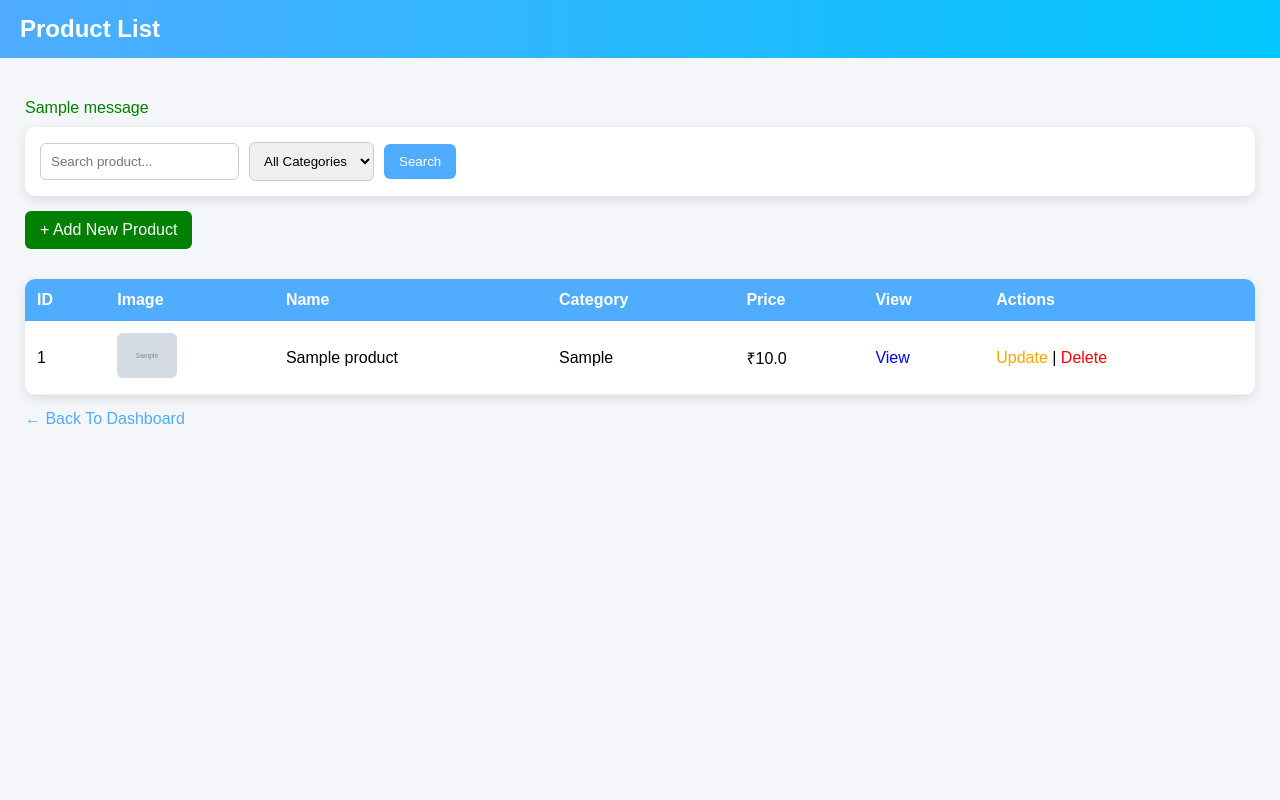
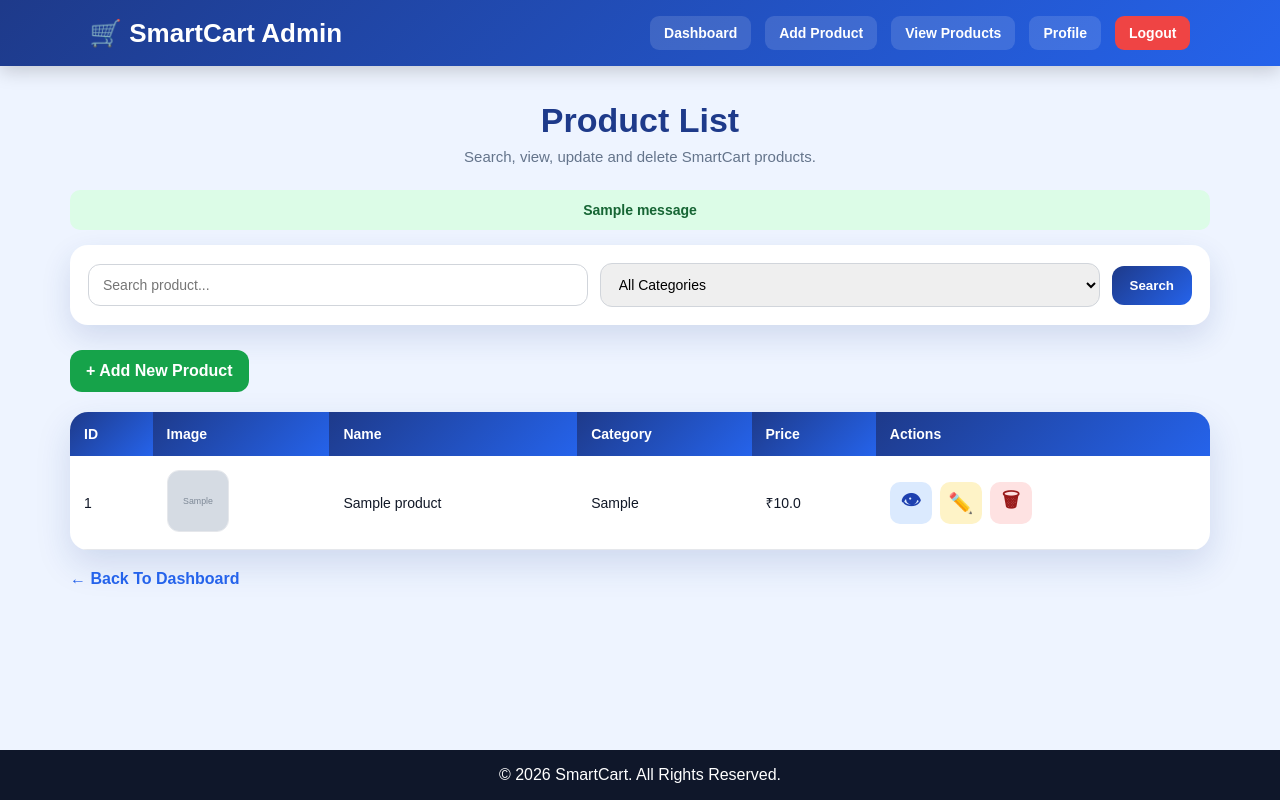
Before and after one commit to swathi0617/Smartcart, a Flask app: page /admin/item-list in a window 1280 px wide. Run offline with Flask 2, Linux system fonts and the light colour scheme; the visitor is signed in with stand-in values (Sample User, id 1); tables that the repository leaves empty hold one stand-in row (values such as "Sample post"); grey boxes marked "Sample" are stand-in pictures; one stand-in notice (Sample message) is shown.

Commit message:
Update item_list.html

```diff
--- a/templates/admin/item_list.html
+++ b/templates/admin/item_list.html
@@ -1,177 +1,377 @@
 <!DOCTYPE html>
-<html>
+<html lang="en">
 <head>
-    <title>Products List</title>
+<meta charset="UTF-8">
+<meta name="viewport" content="width=device-width, initial-scale=1.0">
+<title>Products List - SmartCart</title>
 
 <style>
-        body {
-            margin: 0;
-            font-family: Arial, sans-serif;
-            background: #f4f6f9;
+*{
+margin:0;
+padding:0;
+box-sizing:border-box;
+font-family:Arial,sans-serif;
 }
 
-        /* Header */
-        .header {
-            background: linear-gradient(90deg, #4facfe, #00c6ff);
-            color: white;
-            padding: 15px 20px;
+body{
+min-height:100vh;
+background:#eef4ff;
+color:#111827;
+display:flex;
+flex-direction:column;
 }
 
-        .header h2 {
-            margin: 0;
+/* NAVBAR */
+.navbar{
+width:100%;
+background:linear-gradient(135deg,#1e3a8a,#2563eb);
+padding:16px 7%;
+display:flex;
+justify-content:space-between;
+align-items:center;
+position:sticky;
+top:0;
+z-index:1000;
+box-shadow:0 5px 18px rgba(0,0,0,.18);
 }
 
-        .container {
-            padding: 25px;
+.logo{
+color:white;
+font-size:26px;
+font-weight:800;
 }
 
-        /* Flash message */
-        .msg {
-            color: green;
-            margin-bottom: 10px;
+.menu-toggle{
+display:none;
+font-size:28px;
+color:white;
+cursor:pointer;
 }
 
-        /* Search Box */
-        .search-box {
-            background: white;
-            padding: 15px;
-            border-radius: 10px;
-            box-shadow: 0 4px 12px rgba(0,0,0,0.1);
-            display: flex;
-            gap: 10px;
-            flex-wrap: wrap;
-            align-items: center;
+.nav-links{
+display:flex;
+gap:14px;
+align-items:center;
 }
 
-        input, select {
-            padding: 10px;
-            border: 1px solid #ccc;
-            border-radius: 6px;
-            outline: none;
+.nav-links a{
+color:white;
+text-decoration:none;
+font-weight:700;
+padding:9px 14px;
+border-radius:9px;
+background:rgba(255,255,255,.13);
+transition:.3s;
+font-size:14px;
 }
 
-        input:focus, select:focus {
-            border-color: #4facfe;
+.nav-links a:hover{
+background:white;
+color:#1e3a8a;
 }
 
-        button {
-            padding: 10px 15px;
-            background: #4facfe;
-            border: none;
-            color: white;
-            border-radius: 6px;
-            cursor: pointer;
+.logout{
+background:#ef4444 !important;
 }
 
-        button:hover {
-            background: #00c6ff;
+/* MAIN */
+.container{
+flex:1;
+width:100%;
+max-width:1180px;
+margin:auto;
+padding:35px 20px;
 }
 
-        .add-btn {
-            display: inline-block;
-            margin: 15px 0;
-            padding: 10px 15px;
-            background: green;
-            color: white;
-            text-decoration: none;
-            border-radius: 6px;
+.page-title{
+text-align:center;
+margin-bottom:25px;
 }
 
-        .add-btn:hover {
-            background: darkgreen;
+.page-title h1{
+color:#1e3a8a;
+font-size:34px;
+margin-bottom:8px;
 }
 
-        /* Table */
-        table {
-            width: 100%;
-            margin-top: 15px;
-            border-collapse: collapse;
-            background: white;
-            box-shadow: 0 4px 12px rgba(0,0,0,0.1);
-            border-radius: 10px;
-            overflow: hidden;
+.page-title p{
+color:#64748b;
+font-size:15px;
 }
 
-        th {
-            background: #4facfe;
-            color: white;
-            padding: 12px;
-            text-align: left;
+/* FLASH */
+.flash{
+padding:12px;
+border-radius:10px;
+margin-bottom:15px;
+text-align:center;
+font-weight:700;
+font-size:14px;
 }
 
-        td {
-            padding: 12px;
-            border-bottom: 1px solid #eee;
+.flash.success{
+background:#dcfce7;
+color:#166534;
 }
 
-        tr:hover {
-            background: #f1f9ff;
+.flash.danger{
+background:#fee2e2;
+color:#991b1b;
 }
 
-        img {
-            border-radius: 6px;
+.flash.warning{
+background:#fef3c7;
+color:#92400e;
 }
 
-        /* Action buttons */
-        .view {
-            color: blue;
-            text-decoration: none;
+/* SEARCH */
+.search-box{
+background:white;
+padding:18px;
+border-radius:18px;
+box-shadow:0 12px 30px rgba(30,58,138,.14);
+display:flex;
+gap:12px;
+flex-wrap:wrap;
+align-items:center;
+margin-bottom:20px;
 }
 
-        .update {
-            color: orange;
-            text-decoration: none;
+.search-box input,
+.search-box select{
+flex:1;
+min-width:200px;
+padding:12px 14px;
+border:1px solid #d1d5db;
+border-radius:12px;
+outline:none;
+font-size:14px;
 }
 
-        .delete {
-            color: red;
-            text-decoration: none;
+.search-box input:focus,
+.search-box select:focus{
+border-color:#2563eb;
+box-shadow:0 0 0 4px rgba(37,99,235,.15);
 }
 
-        .delete:hover {
-            font-weight: bold;
+.search-box button{
+padding:12px 18px;
+background:linear-gradient(135deg,#1e3a8a,#2563eb);
+border:none;
+color:white;
+border-radius:12px;
+cursor:pointer;
+font-weight:800;
 }
 
-        .back {
-            display: inline-block;
-            margin-top: 15px;
-            color: #4facfe;
-            text-decoration: none;
+.add-btn{
+display:inline-block;
+margin:5px 0 20px;
+padding:12px 16px;
+background:#16a34a;
+color:white;
+text-decoration:none;
+border-radius:12px;
+font-weight:800;
 }
 
+.table-box{
+width:100%;
+overflow-x:auto;
+background:white;
+border-radius:18px;
+box-shadow:0 14px 35px rgba(30,58,138,.15);
+}
+
+table{
+width:100%;
+border-collapse:collapse;
+min-width:850px;
+}
+
+th{
+background:linear-gradient(135deg,#1e3a8a,#2563eb);
+color:white;
+padding:14px;
+text-align:left;
+font-size:14px;
+}
+
+td{
+padding:14px;
+border-bottom:1px solid #e5e7eb;
+font-size:14px;
+vertical-align:middle;
+}
+
+tr:hover{
+background:#f8fbff;
+}
+
+.product-img{
+width:62px;
+height:62px;
+object-fit:cover;
+border-radius:12px;
+border:1px solid #e5e7eb;
+}
+
+.action-links{
+display:flex;
+gap:8px;
+flex-wrap:wrap;
+}
+
+.action-links a{
+text-decoration:none;
+width:42px;
+height:42px;
+display:flex;
+align-items:center;
+justify-content:center;
+border-radius:10px;
+font-size:20px;
+font-weight:bold;
+}
+
+.view{
+background:#dbeafe;
+color:#1e40af;
+}
+
+.update{
+background:#fef3c7;
+color:#92400e;
+}
+
+.delete{
+background:#fee2e2;
+color:#991b1b;
+}
+
+.back{
+display:inline-block;
+margin-top:20px;
+color:#2563eb;
+text-decoration:none;
+font-weight:800;
+}
+
+.footer{
+background:#0f172a;
+color:white;
+text-align:center;
+padding:16px 10px;
+margin-top:35px;
+}
+
+/* TABLET */
+@media(max-width:900px){
+.logo{
+font-size:23px;
+}
+}
+
+/* MOBILE */
+@media(max-width:600px){
+
+.menu-toggle{
+display:block;
+}
+
+.nav-links{
+display:none;
+position:absolute;
+top:70px;
+right:15px;
+width:220px;
+background:white;
+border-radius:14px;
+padding:12px;
+box-shadow:0 10px 25px rgba(0,0,0,.18);
+flex-direction:column;
+align-items:stretch;
+z-index:2000;
+}
+
+.nav-links.show{
+display:flex;
+}
+
+.nav-links a{
+background:#f1f5f9;
+color:#1e3a8a;
+text-align:center;
+}
+
+.logout{
+background:#fee2e2 !important;
+color:#991b1b !important;
+}
+
+.container{
+padding:25px 14px;
+}
+
+.page-title h1{
+font-size:27px;
+}
+
+.search-box input,
+.search-box select,
+.search-box button{
+width:100%;
+min-width:100%;
+}
+
+.add-btn{
+width:100%;
+text-align:center;
+}
+}
 </style>
+</head>
 
-</head>
 <body>
 
-<!-- Header -->
-<div class="header">
-    <h2>Product List</h2>
+<div class="navbar">
+<div class="logo">🛒 SmartCart Admin</div>
+
+<div class="menu-toggle" onclick="toggleMenu()">☰</div>
+
+<div class="nav-links" id="navMenu">
+<a href="/admin-dashboard">Dashboard</a>
+<a href="/admin/add-item">Add Product</a>
+<a href="/admin/item-list">View Products</a>
+<a href="/admin/profile">Profile</a>
+<a class="logout" href="/admin-logout">Logout</a>
+</div>
 </div>
 
 <div class="container">
 
-    <!-- Flash Messages -->
+<div class="page-title">
+<h1>Product List</h1>
+<p>Search, view, update and delete SmartCart products.</p>
+</div>
+
 {% with messages = get_flashed_messages(with_categories=true) %}
+{% if messages %}
 {% for msg_type, message in messages %}
-        <p class="msg">{{ message }}</p>
+<div class="flash {{ msg_type }}">{{ message }}</div>
 {% endfor %}
+{% endif %}
 {% endwith %}
 
-    <!-- Search + Filter -->
 <form method="GET" action="/admin/item-list" class="search-box">
 
-        <input type="text"
-               name="search"
-               placeholder="Search product..."
-               value="{{ search }}">
+<input type="text" name="search" placeholder="Search product..." value="{{ search }}">
 
 <select name="category">
 <option value="">All Categories</option>
 
 {% for cat in categories %}
-            <option value="{{ cat.category }}"
-                {% if category == cat.category %}selected{% endif %}>
+<option value="{{ cat.category }}" {% if category == cat.category %}selected{% endif %}>
 {{ cat.category }}
 </option>
 {% endfor %}
@@ -183,15 +383,15 @@
 
 <a class="add-btn" href="/admin/add-item">+ Add New Product</a>
 
-    <!-- Table -->
+<div class="table-box">
 <table>
+
 <tr>
 <th>ID</th>
 <th>Image</th>
 <th>Name</th>
 <th>Category</th>
 <th>Price</th>
-            <th>View</th>
 <th>Actions</th>
 </tr>
 
@@ -200,7 +400,9 @@
 <td>{{ product.product_id }}</td>
 
 <td>
-                <img src="/static/uploads/product_images/{{ product.image }}" width="60">
+<img class="product-img"
+src="/static/uploads/product_images/{{ product.image }}"
+alt="{{ product.name }}">
 </td>
 
 <td>{{ product.name }}</td>
@@ -208,25 +410,42 @@
 <td>₹{{ product.price }}</td>
 
 <td>
-                <a class="view" href="/admin/view-item/{{ product.product_id }}">View</a>
-            </td>
+<div class="action-links">
 
-            <td>
-                <a class="update" href="/admin/update-item/{{ product.product_id }}">Update</a> |
+<a class="view"
+href="/admin/view-item/{{ product.product_id }}"
+title="View">👁</a>
+
+<a class="update"
+href="/admin/update-item/{{ product.product_id }}"
+title="Update">✏️</a>
+
 <a class="delete"
 href="/admin/delete-item/{{ product.product_id }}"
-                   onclick="return confirm('Are you sure you want to delete this product?')">
-                   Delete
-                </a>
+onclick="return confirm('Are you sure you want to delete this product?')"
+title="Delete">🗑</a>
+
+</div>
 </td>
 </tr>
 {% endfor %}
 
 </table>
+</div>
 
 <a class="back" href="/admin-dashboard">← Back To Dashboard</a>
 
 </div>
 
+<footer class="footer">
+© 2026 SmartCart. All Rights Reserved.
+</footer>
+
+<script>
+function toggleMenu(){
+document.getElementById("navMenu").classList.toggle("show");
+}
+</script>
+
 </body>
 </html>
```
Lines whose indentation alone changed are shown as unchanged.
